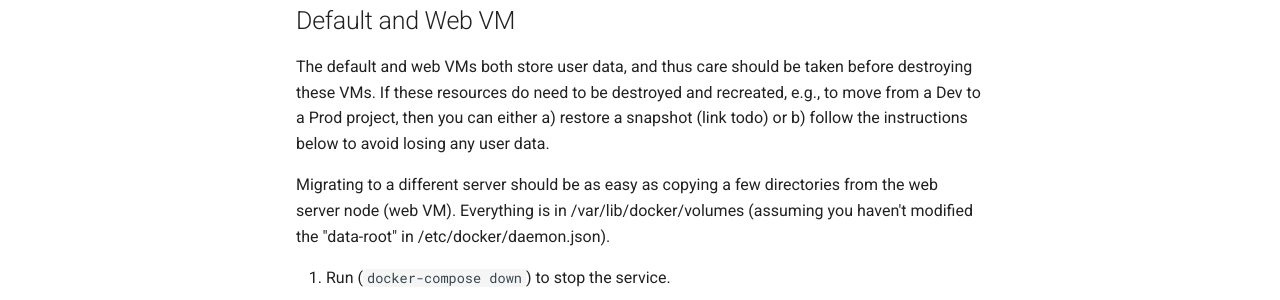
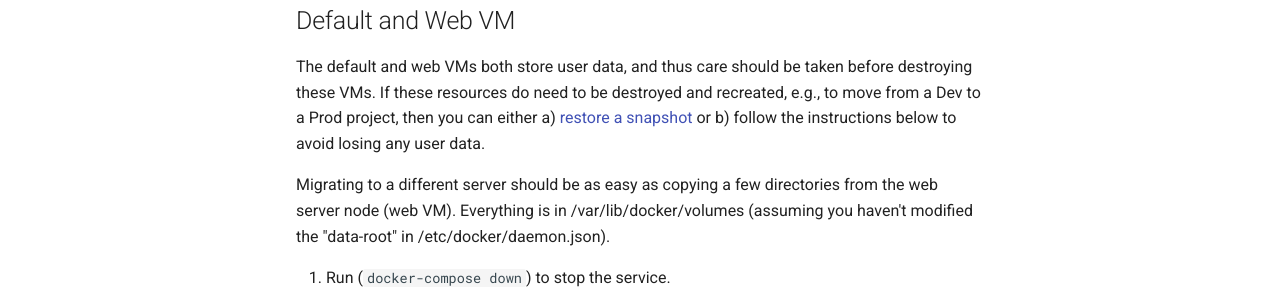
Before and after one commit to SWFSC/viame-web-noaa-gcp, an MkDocs documentation site: the page built from docs/admin-server-migration.md, in a window 1280 px wide and 1382 px high. Shown: the part 367-667 px from the top of the window. Built offline with MkDocs 1.6.1 and Material for MkDocs 9.7.7, drawn with Linux system fonts in a browser that asks for light colours; comment, search, counter and statistics services are not loaded.

Commit message:
doc updates

```diff
--- a/docs/admin-server-migration.md
+++ b/docs/admin-server-migration.md
@@ -4,7 +4,7 @@ Within GCP you may need to move to a new project, to resize a disk, or to use a
 
 ## Default and Web VM
 
-The default and web VMs both store user data, and thus care should be taken before destroying these VMs. If these resources do need to be destroyed and recreated, e.g., to move from a Dev to a Prod project, then you can either a) restore a snapshot (link todo) or b) follow the instructions below to avoid losing any user data.
+The default and web VMs both store user data, and thus care should be taken before destroying these VMs. If these resources do need to be destroyed and recreated, e.g., to move from a Dev to a Prod project, then you can either a) [restore a snapshot](https://cloud.google.com/compute/docs/disks/restore-snapshot) or b) follow the instructions below to avoid losing any user data.
 
 Migrating to a different server should be as easy as copying a few directories from the web server node (web VM).  Everything is in /var/lib/docker/volumes (assuming you haven't modified the "data-root" in /etc/docker/daemon.json).
 
@@ -23,6 +23,6 @@ The [docker official docs](https://docs.docker.com/storage/volumes/#backup-resto
 
 ## Worker VM
 
-If using the [split services deployment](deployment-split.md), no user data are stored on the worker VM and thus the worker VM can safely be destroyed and recreated within your GCP project. Follow the [worker deployment](deployment-split.md/worker-vm) instructions to deploy and provision the worker. Be sure to provide the correct IP for the web VM.
+If using the [split services deployment](deployment-split.md), no user data are stored on the worker VM and thus the worker VM can safely be destroyed and recreated within your GCP project. Follow the [worker deployment](deployment-split.md#worker-vm) instructions to deploy and provision the worker. Be sure to provide the correct IP for the web VM.
 
 Note that if you do destroy and recreate the worker, you will have to re-download any [VIAME addons](https://kitware.github.io/dive/Deployment-Docker-Compose/#addon-management).
```
Also changed, not shown: docs/admin-general.md (+3 -1 lines), docs/admin-storage.md (+1 -1 lines), docs/deployment-general.md (+1 -1 lines), docs/support.md (+1 -3 lines).
